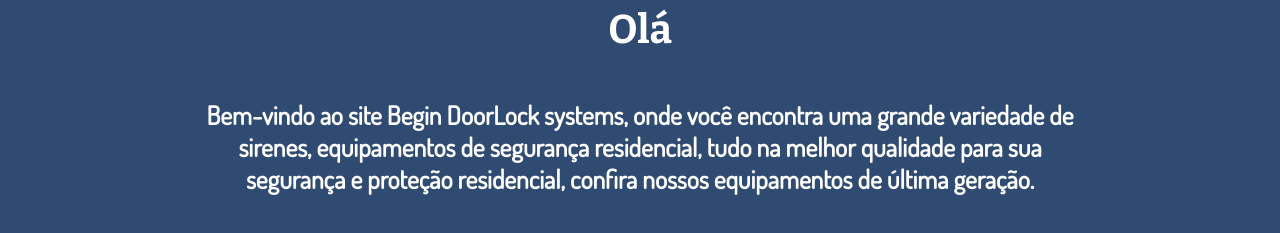
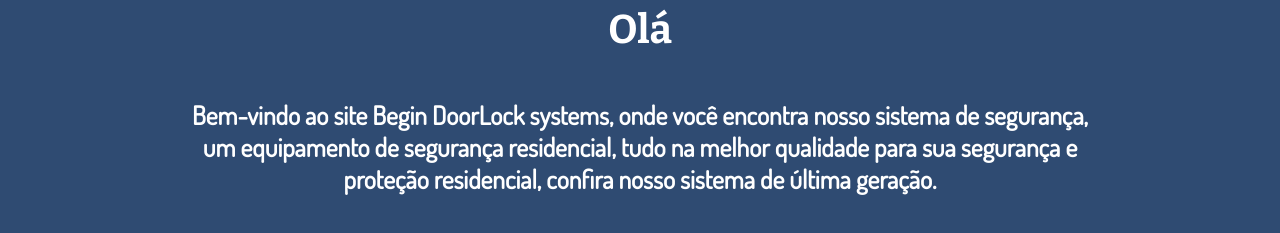
Before and after one commit to B14nc4l1m412B/Tcc, a React (Vite) app: page / in a window 1280 px wide. Shown: the part 583-816 px from the top of the page. Built offline with nearby package versions, Linux system fonts and the light colour scheme.

Commit message:
erros de portugues

```diff
--- a/src/paginas/Objetivo.jsx
+++ b/src/paginas/Objetivo.jsx
@@ -30,7 +30,7 @@
           <div className={styles.conteudo1}>
             <div className={styles.Objetivo}>
             <h1 className={styles.h1}>Objetivo:</h1>
-            <p className={styles.p}> Nosso trabalho é fazer um sistema de segurança (alarme) que só acione se o tempo pré-definido do alarme tiver passado. Ele vai soar um alarme alto para o proprietário e pessoas ao redor serem informando que algo suspeito aconteceu perto de sua porta. Trazendo assim mais conforto e segurança para as pessoas que utilizam nossos equipamentos da forma mais rápida, fácil e prática. </p>
+            <p className={styles.p}> Nosso trabalho é fazer um sistema de segurança com alarme que só aciona se o tempo pré-definido do alarme tiver passado. Ele vai soar um alarme alto para o proprietário e pessoas ao redor serem informando que algo suspeito aconteceu perto de sua porta. Trazendo assim mais conforto e segurança para as pessoas que utilizam nossos equipamentos da forma mais rápida, fácil e prática. </p>
             </div>
             <div className={styles.divcamera}>
               <img className={styles.camera1} src={camera1} alt="camera observando" />
--- a/src/paginas/Ola.jsx
+++ b/src/paginas/Ola.jsx
@@ -32,7 +32,7 @@
           </div>
           <div className={styles.conteudo}>
             <h1 className={styles.h1}>Olá</h1>
-            <h2 className={styles.h2}>Bem-vindo ao site Begin DoorLock systems, onde você encontra uma grande variedade de sirenes, equipamentos de segurança residencial, tudo na melhor qualidade para sua segurança e proteção residencial, confira nossos equipamentos de última geração.</h2>
+            <h2 className={styles.h2}>Bem-vindo ao site Begin DoorLock systems, onde você encontra nosso sistema de segurança, um equipamento de segurança residencial, tudo na melhor qualidade para sua segurança e proteção residencial, confira nosso sistema de última geração.</h2>
           </div>
         </main>
       </>
```
